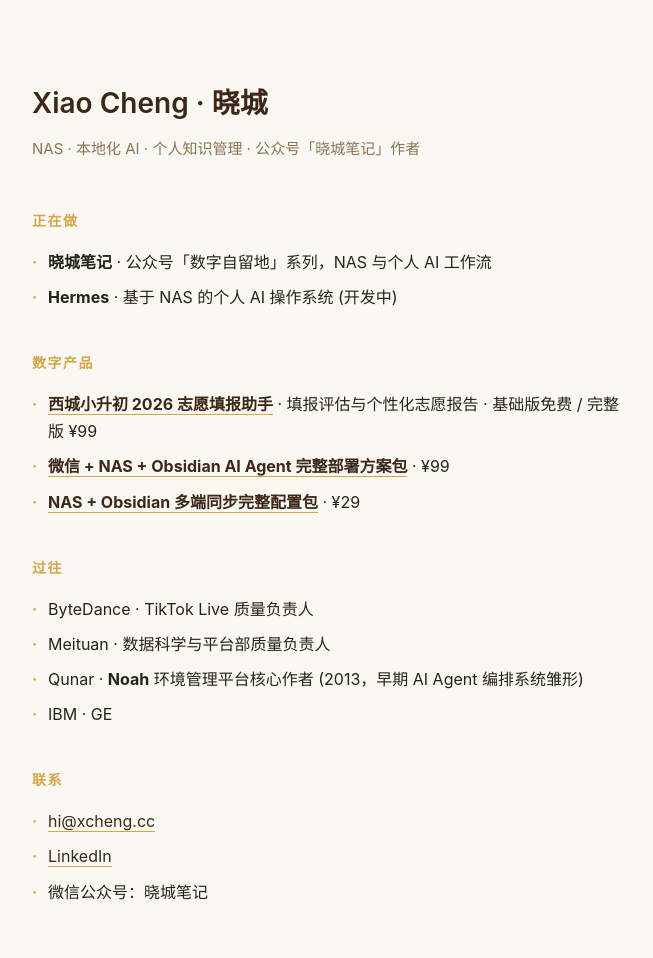
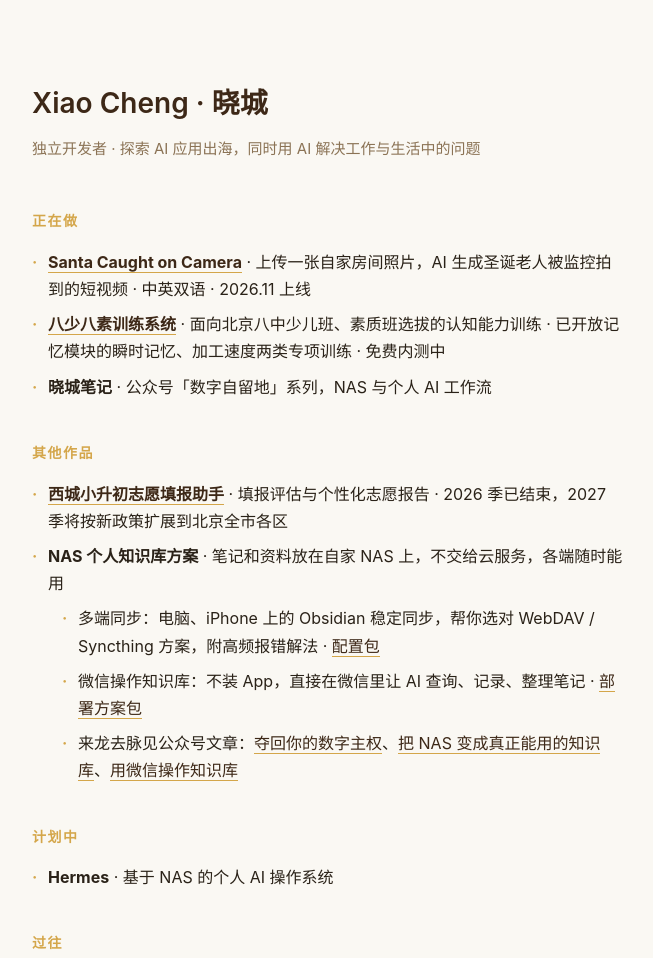
Before and after one commit to xcheng-cc/xcheng-cc, a plain HTML site: page index.html in a window 1280 px wide. Shown: the top 958 px of the page, without its empty margins (312-965 px from the left). Drawn offline with Linux system fonts and the light colour scheme.

Commit message:
update: 主页按当前方向调整定位与作品
- 一句话介绍改为：独立开发者，探索 AI 应用出海，同时用 AI 解决工作与生活中的问题
- 正在做：新增 Santa Caught on Camera、八少八素训练系统
- 小升初助手标注 2026 季结束、2027 季扩展到全市；两个 NAS 配置包合并为一条，写清解决的问题并附公众号文章
- 下掉所有产品价格；Hermes 移到计划中

Co-Authored-By: Claude Opus 5.5 <noreply@anthropic.com>

```diff
--- a/index.html
+++ b/index.html
@@ -4,7 +4,7 @@
   <meta charset="UTF-8">
   <meta name="viewport" content="width=device-width, initial-scale=1.0">
   <title>Xiao Cheng · 晓城</title>
-  <meta name="description" content="独立创作者,公众号「晓城笔记」作者。研究 NAS、本地化 AI 与个人知识管理系统。">
+  <meta name="description" content="独立开发者，探索 AI 应用出海，同时用 AI 解决工作与生活中的问题。公众号「晓城笔记」作者。">
   <style>
     :root {
       --amber: #D4A64A;
@@ -84,19 +84,30 @@
 <body>
   <div class="container">
     <h1>Xiao Cheng · 晓城</h1>
-    <p class="tagline">NAS · 本地化 AI · 个人知识管理 · 公众号「晓城笔记」作者</p>
+    <p class="tagline">独立开发者 · 探索 AI 应用出海，同时用 AI 解决工作与生活中的问题</p>
 
     <h2>正在做</h2>
     <ul>
+      <li><a href="https://santacaughtai.com"><strong>Santa Caught on Camera</strong></a> · 上传一张自家房间照片，AI 生成圣诞老人被监控拍到的短视频 · 中英双语 · 2026.11 上线</li>
+      <li><a href="https://brain-suite.xcheng.workers.dev"><strong>八少八素训练系统</strong></a> · 面向北京八中少儿班、素质班选拔的认知能力训练 · 已开放记忆模块的瞬时记忆、加工速度两类专项训练 · 免费内测中</li>
       <li><strong>晓城笔记</strong> · 公众号「数字自留地」系列，NAS 与个人 AI 工作流</li>
-      <li><strong>Hermes</strong> · 基于 NAS 的个人 AI 操作系统 (开发中)</li>
     </ul>
 
-    <h2>数字产品</h2>
+    <h2>其他作品</h2>
     <ul>
-      <li><a href="https://xicheng-xsc-report.pages.dev"><strong>西城小升初 2026 志愿填报助手</strong></a> · 填报评估与个性化志愿报告 · 基础版免费 / 完整版 ¥99</li>
-      <li><a href="https://afdian.com/item/80bf902239fe11f1921552540025c377"><strong>微信 + NAS + Obsidian AI Agent 完整部署方案包</strong></a> · ¥99</li>
-      <li><a href="https://afdian.com/item/3ce4bcd8309e11f18f9a52540025c377"><strong>NAS + Obsidian 多端同步完整配置包</strong></a> · ¥29</li>
+      <li><a href="https://xicheng-xsc-report.pages.dev"><strong>西城小升初志愿填报助手</strong></a> · 填报评估与个性化志愿报告 · 2026 季已结束，2027 季将按新政策扩展到北京全市各区</li>
+      <li><strong>NAS 个人知识库方案</strong> · 笔记和资料放在自家 NAS 上，不交给云服务，各端随时能用
+        <ul>
+          <li>多端同步：电脑、iPhone 上的 Obsidian 稳定同步，帮你选对 WebDAV / Syncthing 方案，附高频报错解法 · <a href="https://afdian.com/item/3ce4bcd8309e11f18f9a52540025c377">配置包</a></li>
+          <li>微信操作知识库：不装 App，直接在微信里让 AI 查询、记录、整理笔记 · <a href="https://afdian.com/item/80bf902239fe11f1921552540025c377">部署方案包</a></li>
+          <li>来龙去脉见公众号文章：<a href="https://mp.weixin.qq.com/s/cUNmJ-SwU797C3x3fjiiqA">夺回你的数字主权</a>、<a href="https://mp.weixin.qq.com/s/9scMDZ8to5xi_6AIaWOULQ">把 NAS 变成真正能用的知识库</a>、<a href="https://mp.weixin.qq.com/s/n2nKIdSTvQEn15CAdbfcNg">用微信操作知识库</a></li>
+        </ul>
+      </li>
+    </ul>
+
+    <h2>计划中</h2>
+    <ul>
+      <li><strong>Hermes</strong> · 基于 NAS 的个人 AI 操作系统</li>
     </ul>
 
     <h2>过往</h2>
```
